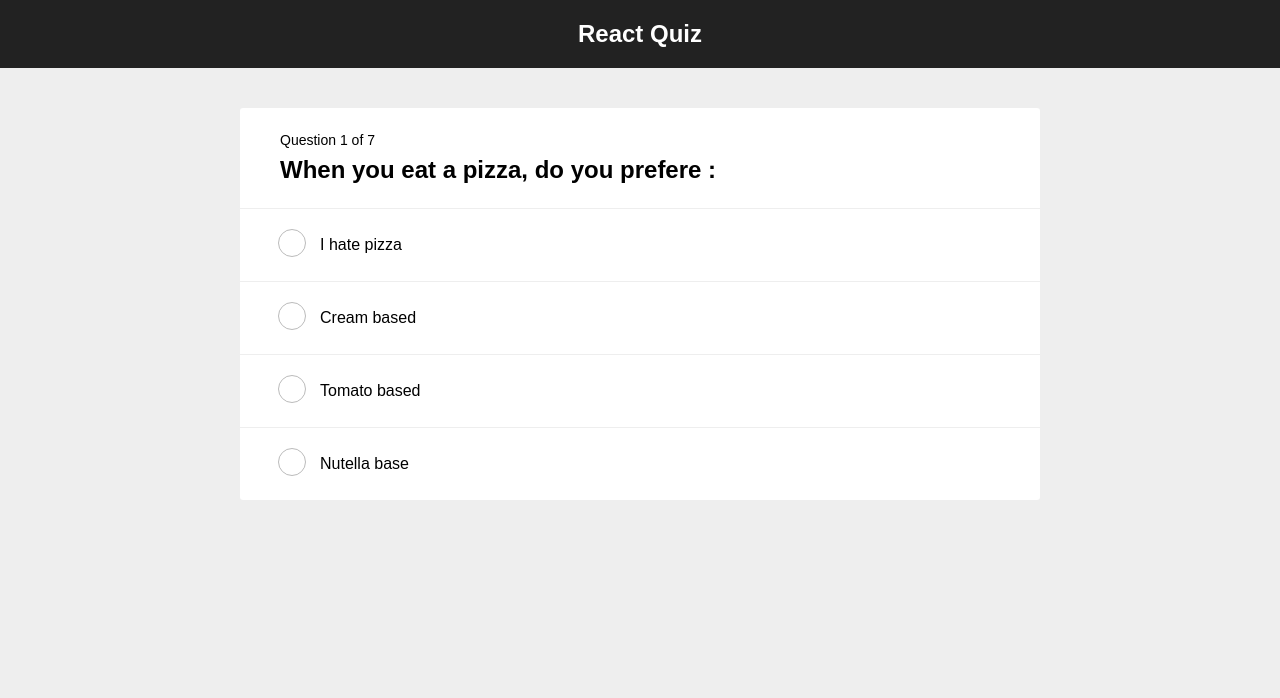
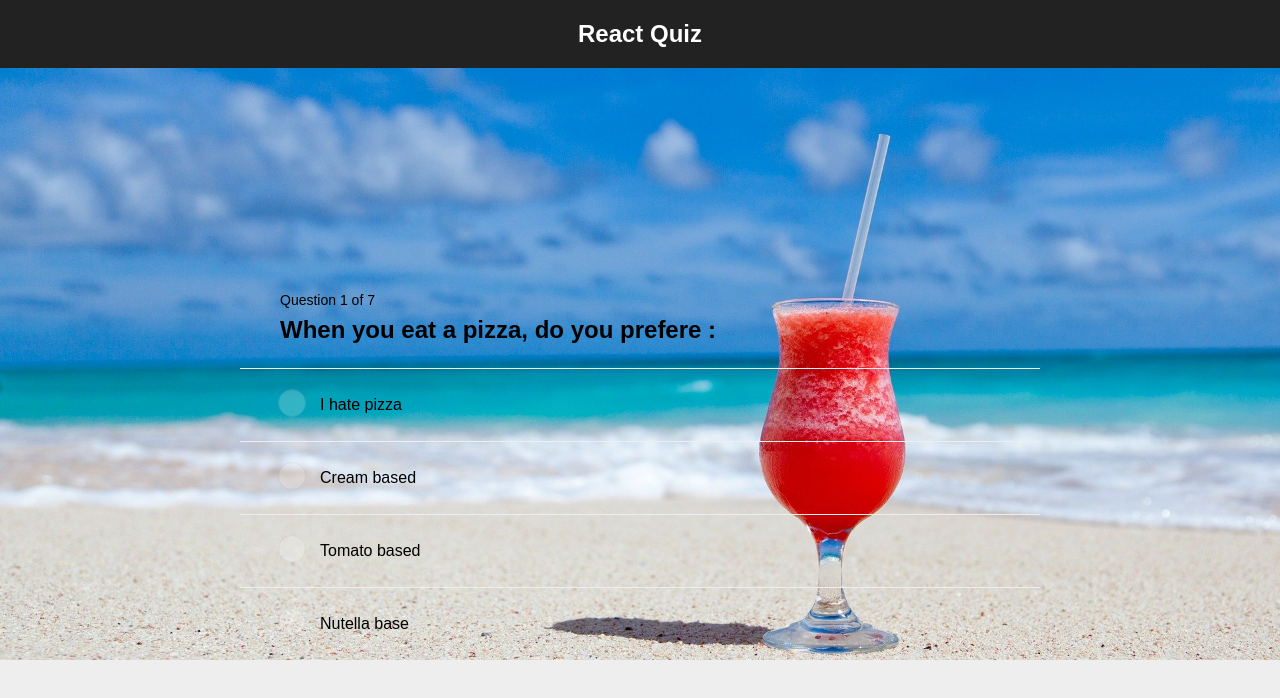
Before and after one commit to LessBeaver/KarmaJourney, a React (Create React App) app: page /QuizPage in a window 1280 px wide. Shown: the top 698 px of the page. Built offline with nearby package versions, Linux system fonts and the light colour scheme; the HTML template or start-up script is replaced by a standard one.

Commit message:
ajout css

```diff
--- a/src/index.css
+++ b/src/index.css
@@ -24,18 +24,18 @@ body {
   font-family: sans-serif;
 }
 
+.App {
+  background-image: url(./cocktail.jpg);
+  background-size: cover;
+  max-height: 100%;
+  height: auto;
+}
+
 .container {
   position: relative;
   max-width: 800px;
-  margin: 0 auto;
-  background: #fff;
+  margin: 200px auto;
   border-radius: 3px;
-}
-
-@media (min-width: 769px) {
-  .container {
-    margin: 2.5rem auto;
-  }
 }
 
 /* Result Component */
@@ -68,7 +68,7 @@ body {
 }
 
 .answerOption:hover {
-  background-color: #eefbfe;
+  background-color: white
 }
 
 .radioCustomButton {
@@ -103,6 +103,7 @@ body {
   display: inline-block;
   vertical-align: middle;
   background: #fff;
+  opacity: 0.2;
   border: 1px solid #bbb;
   border-radius: 50%;
   transition: all 0.3s;
```
